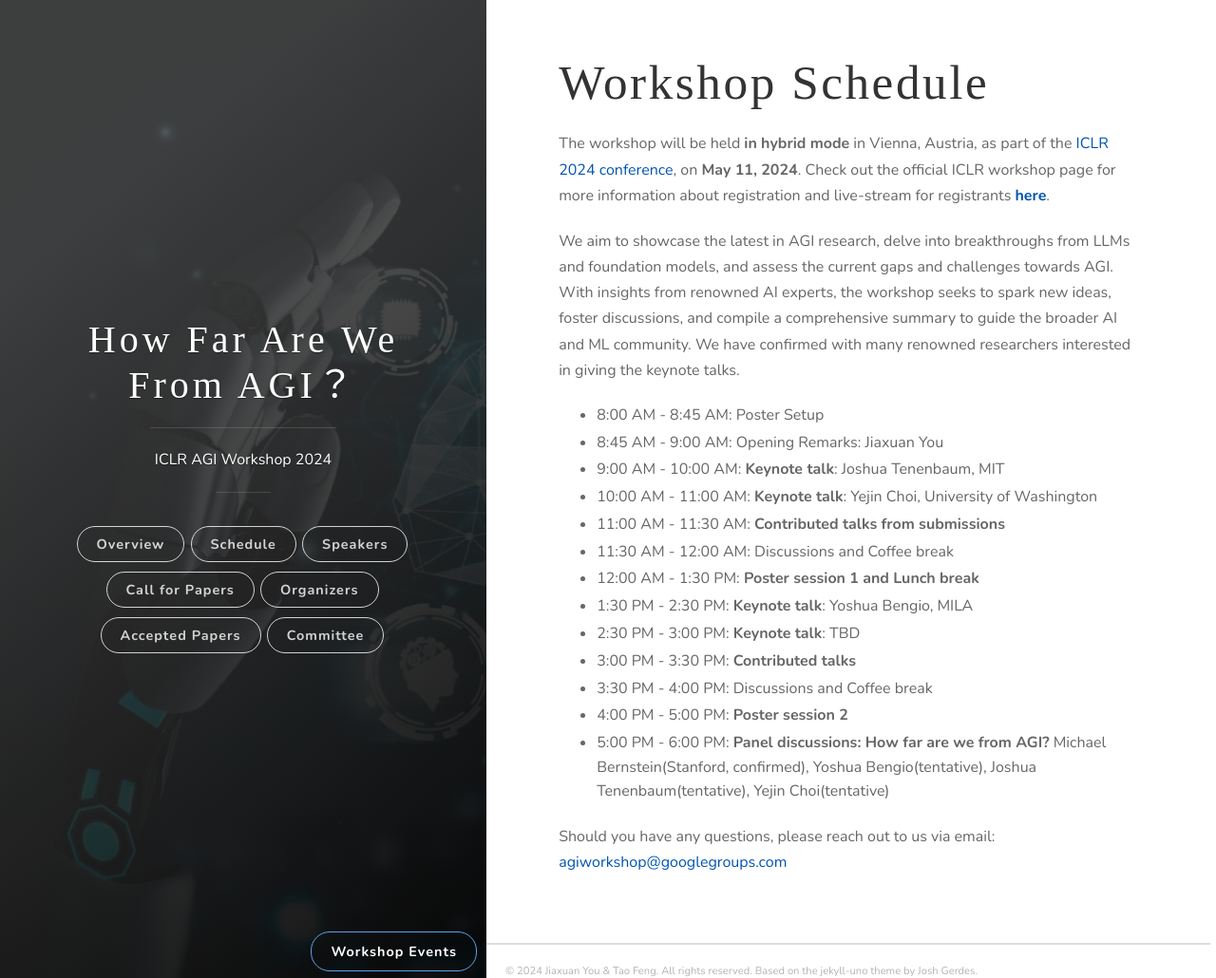
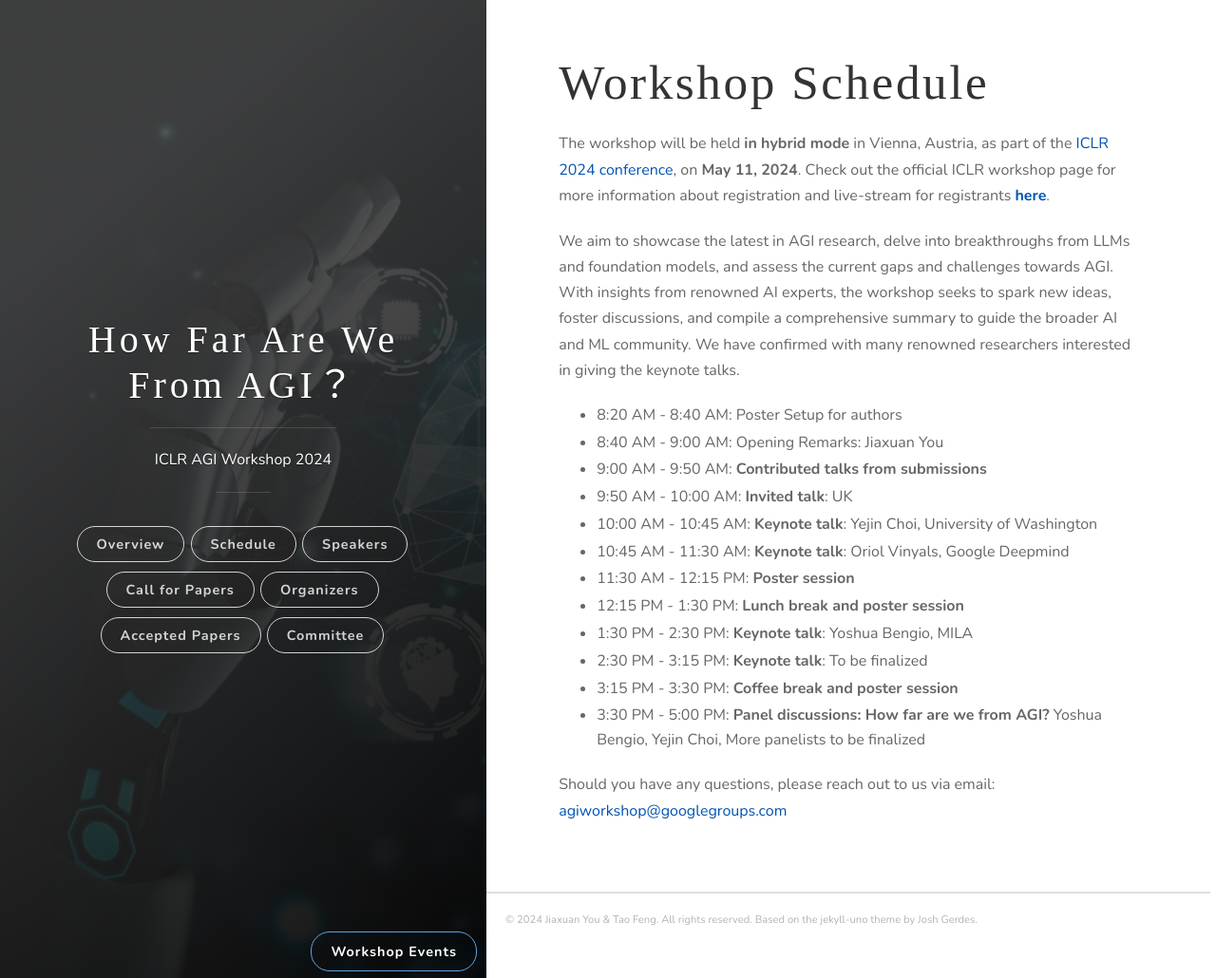
Before and after one commit to AGIWorkshop/agiworkshop.github.io, a Jekyll site: the page built from _posts/2024/schedule.md, in a window 1280 px wide and 1030 px high. Shown: the whole window at 95% size. Built offline with Jekyll 4.4.1, drawn with Linux system fonts in a browser that asks for light colours; some web fonts are replaced.

Commit message:
Update schedule.md

```diff
--- a/_posts/2024/schedule.md
+++ b/_posts/2024/schedule.md
@@ -9,19 +9,19 @@ The workshop will be held **in hybrid mode** in Vienna, Austria, as part of the
 
 We aim to showcase the latest in AGI research, delve into breakthroughs from LLMs and foundation models, and assess the current gaps and challenges towards AGI. With insights from renowned AI experts, the workshop seeks to spark new ideas, foster discussions, and compile a comprehensive summary to guide the broader AI and ML community. We have confirmed with many renowned researchers interested in giving the keynote talks.
 
-- 8:00 AM - 8:45 AM: Poster Setup
-- 8:45 AM - 9:00 AM: Opening Remarks: Jiaxuan You
-- 9:00 AM - 10:00 AM: **Keynote talk**: Joshua Tenenbaum, MIT
-- 10:00 AM - 11:00 AM: **Keynote talk**: Yejin Choi, University of Washington
-- 11:00 AM - 11:30 AM: **Contributed talks from submissions**
-- 11:30 AM - 12:00 AM: Discussions and Coffee break
-- 12:00 AM - 1:30 PM: **Poster session 1 and Lunch break**
+- 8:20 AM - 8:40 AM: Poster Setup for authors
+- 8:40 AM - 9:00 AM: Opening Remarks: Jiaxuan You
+- 9:00 AM - 9:50 AM: **Contributed talks from submissions**
+- 9:50 AM - 10:00 AM: **Invited talk**: UK
+- 10:00 AM - 10:45 AM: **Keynote talk**: Yejin Choi, University of Washington
+- 10:45 AM - 11:30 AM: **Keynote talk**: Oriol Vinyals, Google Deepmind
+- 11:30 AM - 12:15 PM: **Poster session**
+- 12:15 PM - 1:30 PM: **Lunch break and poster session**
 - 1:30 PM - 2:30 PM: **Keynote talk**: Yoshua Bengio, MILA
-- 2:30 PM - 3:00 PM: **Keynote talk**: TBD
-- 3:00 PM - 3:30 PM: **Contributed talks**
-- 3:30 PM - 4:00 PM: Discussions and Coffee break
-- 4:00 PM - 5:00 PM: **Poster session 2**
-- 5:00 PM - 6:00 PM: **Panel discussions: How far are we from AGI?** Michael Bernstein(Stanford, confirmed), Yoshua Bengio(tentative), Joshua Tenenbaum(tentative), Yejin Choi(tentative)
+- 2:30 PM - 3:15 PM: **Keynote talk**: To be finalized
+- 3:15 PM - 3:30 PM: **Coffee break and poster session**
+- 3:30 PM - 5:00 PM: **Panel discussions: How far are we from AGI?** Yoshua Bengio, Yejin Choi, More panelists to be finalized
+
 
 Should you have any questions, please reach out to us via email:<br>
 [agiworkshop@googlegroups.com](agiworkshop@googlegroups.com)
```
